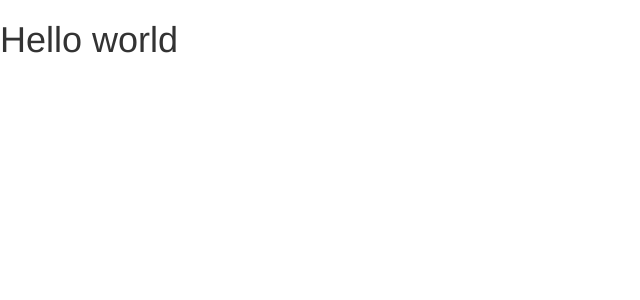
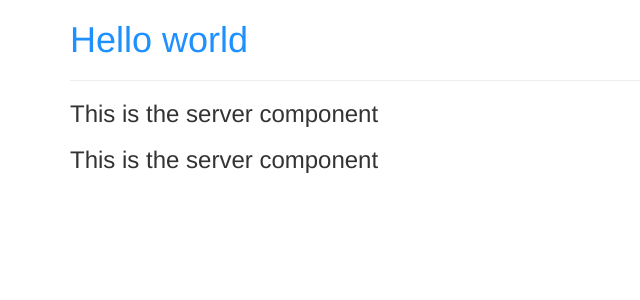
Before and after one commit to gjzim/angular-complete-guide, an Angular app: page / in a window 1280 px wide. Shown: the top 300 px of the page, without its empty margins (0-640 px from the left). Built offline with nearby package versions, Linux system fonts and the light colour scheme.

Commit message:
Before first excercise

```diff
--- a/src/app/app.component.css
+++ b/src/app/app.component.css
@@ -0,0 +1,3 @@
+h1 {
+  color: green;
+}
--- a/src/app/app.component.html
+++ b/src/app/app.component.html
@@ -1 +1,5 @@
-<h1>Hello world</h1>
+<div class="container">
+  <h1>Hello world</h1>
+  <hr />
+  <app-servers></app-servers>
+</div>
--- a/src/app/app.component.ts
+++ b/src/app/app.component.ts
@@ -3,6 +3,13 @@ import { Component } from '@angular/core';
 @Component({
   selector: 'app-root',
   templateUrl: './app.component.html',
-  styleUrls: ['./app.component.css'],
+  // styleUrls: ['./app.component.css'],
+  styles: [
+    `
+      h1 {
+        color: dodgerblue;
+      }
+    `,
+  ],
 })
 export class AppComponent {}
--- a/src/app/app.module.ts
+++ b/src/app/app.module.ts
@@ -2,9 +2,11 @@ import { NgModule } from '@angular/core';
 import { BrowserModule } from '@angular/platform-browser';
 
 import { AppComponent } from './app.component';
+import { ServerComponent } from './server/server.component';
+import { ServersComponent } from './servers/servers.component';
 
 @NgModule({
-  declarations: [AppComponent],
+  declarations: [AppComponent, ServerComponent, ServersComponent],
   imports: [BrowserModule],
   providers: [],
   bootstrap: [AppComponent],
--- /dev/null
+++ b/src/app/server/server.component.html
@@ -0,0 +1 @@
+<h3>This is the server component</h3>
--- /dev/null
+++ b/src/app/servers/servers.component.html
@@ -0,0 +1,2 @@
+<app-server></app-server>
+<app-server></app-server>
--- /dev/null
+++ b/src/app/servers/servers.component.ts
@@ -0,0 +1,9 @@
+import { Component } from '@angular/core';
+
+@Component({
+  selector: 'app-servers',
+  // templateUrl: './servers.component.html',
+  template: `<app-server></app-server><app-server></app-server>`,
+  styleUrls: ['./servers.component.css'],
+})
+export class ServersComponent {}
```
Also changed, not shown: src/app/server/server.component.ts (added, +7 -0 lines), src/app/servers/servers.component.css (added).
